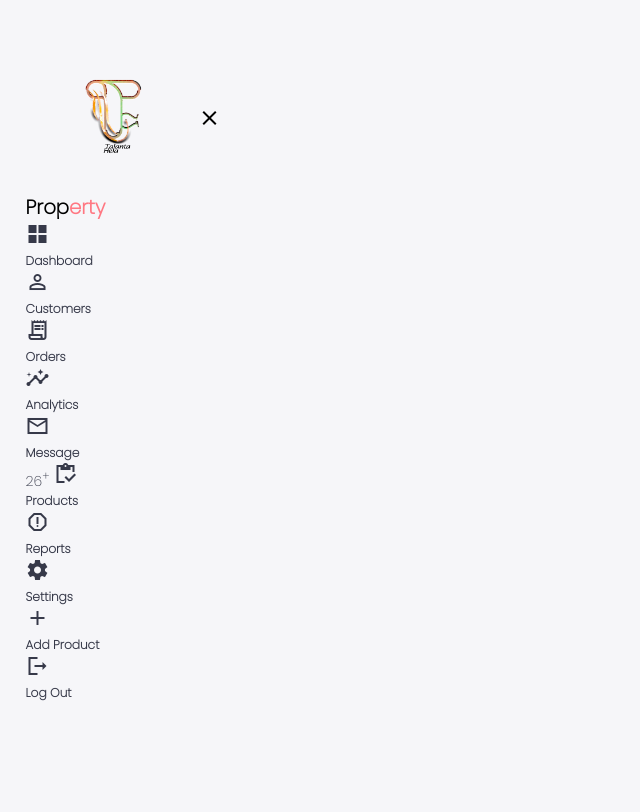
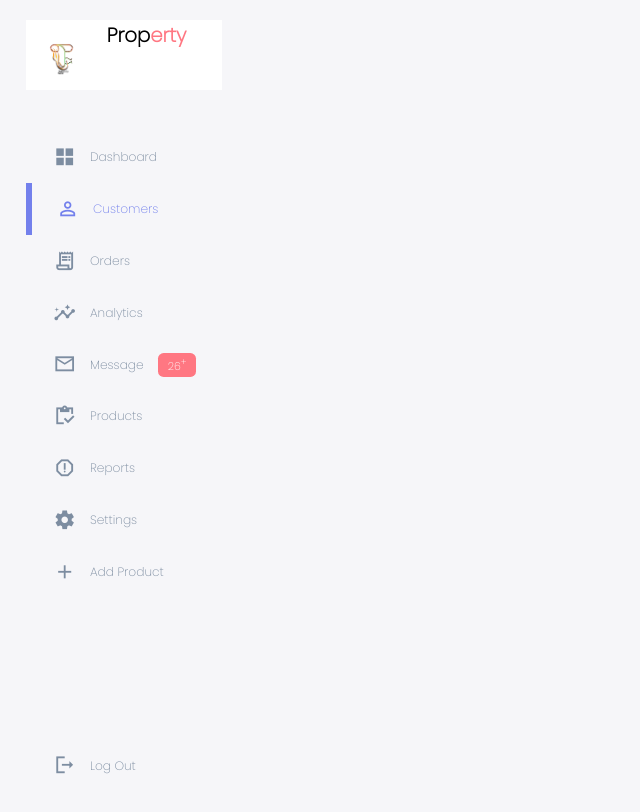
Before and after one commit to KialoHezz/Dashboard, a plain HTML site: page index.html in a window 1280 px wide. Shown: the whole page, without its empty margins (0-640 px from the left). Drawn offline with Linux system fonts and the light colour scheme.

Commit message:
Style Sidebar

```diff
--- a/index.html
+++ b/index.html
@@ -26,7 +26,7 @@
                     <span class="material-icons-sharp">grid_view</span>
                     <h3>Dashboard</h3>
                 </a>
-                <a href="#">
+                <a href="#" class="active">
                     <span class="material-icons-sharp">person_outline</span>
                     <h3>Customers</h3>
                 </a>
--- a/style.css
+++ b/style.css
@@ -45,7 +45,7 @@ body{
     height: 100vh;
     font-family: poppins, sans-serif;
     background: var(--color--background);
-    user-select: none;
+    /* user-select: none; */
     overflow-x: hidden;
 }
 
@@ -115,6 +115,7 @@ b{
 .warning{
     color: var(--color-warning);
 }
+/*====================================SIDEBAR====================================================*/
 aside{
     height: 100vh;
 }
@@ -124,4 +125,86 @@ aside .top{
     align-items: center;
     justify-content: space-between;
     margin-top: 1.4rem;
+    background: #fff;
 }
+
+aside .logo{
+    display: flex;
+    gap: 0.8rem;
+}
+
+aside .logo img{
+    width: 5rem;
+    height: 5rem;
+}
+
+aside .close{
+    display: none;
+}
+
+aside .sidebar{
+    display: flex;
+    flex-direction: column;
+    height: 86vh;
+    position: relative;
+    top: 3rem;
+}
+
+aside h3{
+    font-weight: 500;
+}
+
+aside .sidebar a{
+    display: flex;
+    color: var(--color-info-dark);
+    margin-left: 2rem;
+    gap: 1rem;
+    align-items: center;
+    position: relative;
+    height: 3.7rem;
+    transition: all 300ms ease;
+}
+
+aside .sidebar a span {
+    font-size: 1.6rem;
+    transition: all 300ms ease;
+}
+
+aside .sidebar a:last-child{
+    position: absolute;
+    bottom: 2rem;
+    width: 100%;
+}
+
+aside .sidebar a.active{
+    background: var(--color-light);
+    color: var(--color-primary);
+    margin-left: 0;
+}
+
+aside .sidebar a.active::before{
+    content: '';
+    width: 6px;
+    height: 100%;
+    background: var(--color-primary);
+}
+
+aside .sidebar a.active span{
+    color: var(--color-primary);
+    margin-left: calc(1rem - 3px);
+}
+
+aside .sidebar a:hover{
+    color: var(--color-primary);
+}
+aside .sidebar a:hover span{
+    margin-left: 1rem;
+}
+
+aside .sidebar .message-count{
+    background: var(--color-danger);
+    color: var(--color-white);
+    padding: 2px 10px;
+    font-size: 11px;
+    border-radius: var(--border-radius-1);
+}
```
